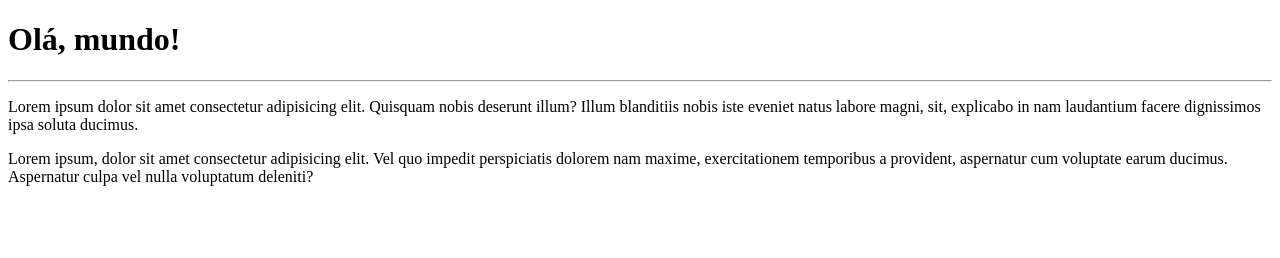
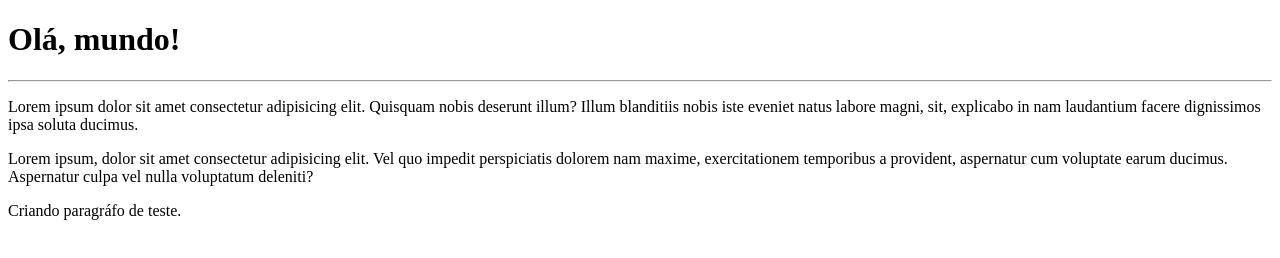
Before and after one commit to ClaraMey/Ola-Mundo, a plain HTML site: page site-exemplo/index.html in a window 1280 px wide. Drawn offline with Linux system fonts and the light colour scheme.

Commit message:
relembrando comandos

```diff
--- a/site-exemplo/index.html
+++ b/site-exemplo/index.html
@@ -10,5 +10,8 @@
     <hr>
     <p>Lorem ipsum dolor sit amet consectetur adipisicing elit. Quisquam nobis deserunt illum? Illum blanditiis nobis iste eveniet natus labore magni, sit, explicabo in nam laudantium facere dignissimos ipsa soluta ducimus.</p>
     <p>Lorem ipsum, dolor sit amet consectetur adipisicing elit. Vel quo impedit perspiciatis dolorem nam maxime, exercitationem temporibus a provident, aspernatur cum voluptate earum ducimus. Aspernatur culpa vel nulla voluptatum deleniti?</p>
+    <p>
+        Criando paragráfo de teste.
+    </p>
 </body>
 </html>
```
